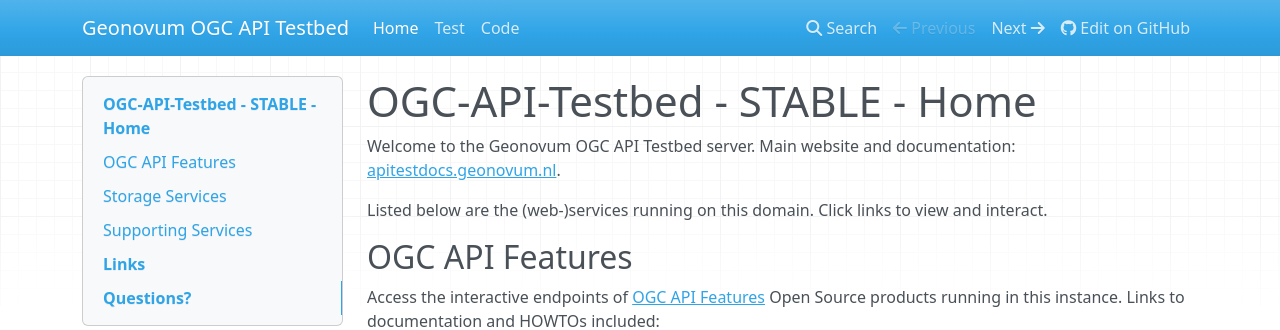
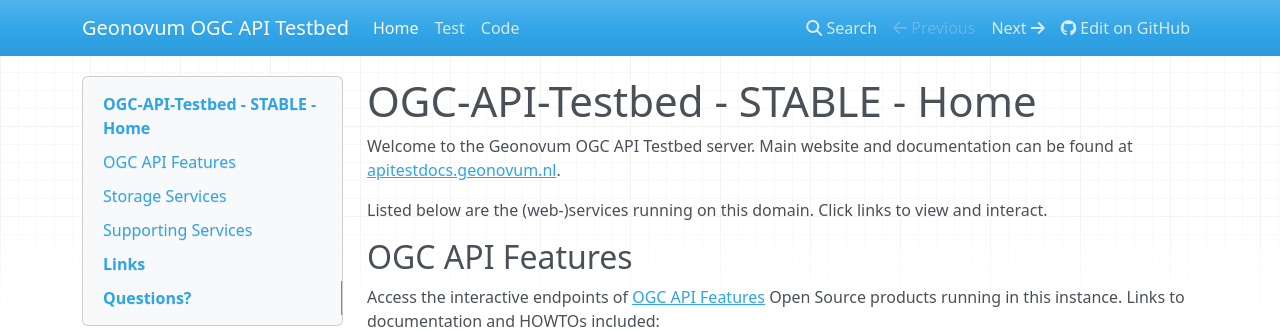
Before and after one commit to Geonovum/ogc-api-testbed, an MkDocs documentation site: the page built from services/home/docs/docs/index.md, in a window 1280 px wide and 900 px high. Shown: the top 330 px of the window. Built offline with MkDocs 1.6.1, drawn with Linux system fonts in a browser that asks for light colours; nearby versions of some CDN libraries.

Commit message:
Trigger home deploy

```diff
--- a/services/home/docs/docs/index.md
+++ b/services/home/docs/docs/index.md
@@ -5,7 +5,7 @@
 # OGC-API-Testbed - STABLE - Home
 
 Welcome to the Geonovum OGC API Testbed server.
-Main website and documentation: [apitestdocs.geonovum.nl](https://apitestdocs.geonovum.nl).
+Main website and documentation can be found at [apitestdocs.geonovum.nl](https://apitestdocs.geonovum.nl).
 
 Listed below are the (web-)services running on this domain. Click links to view and interact.
 
```
